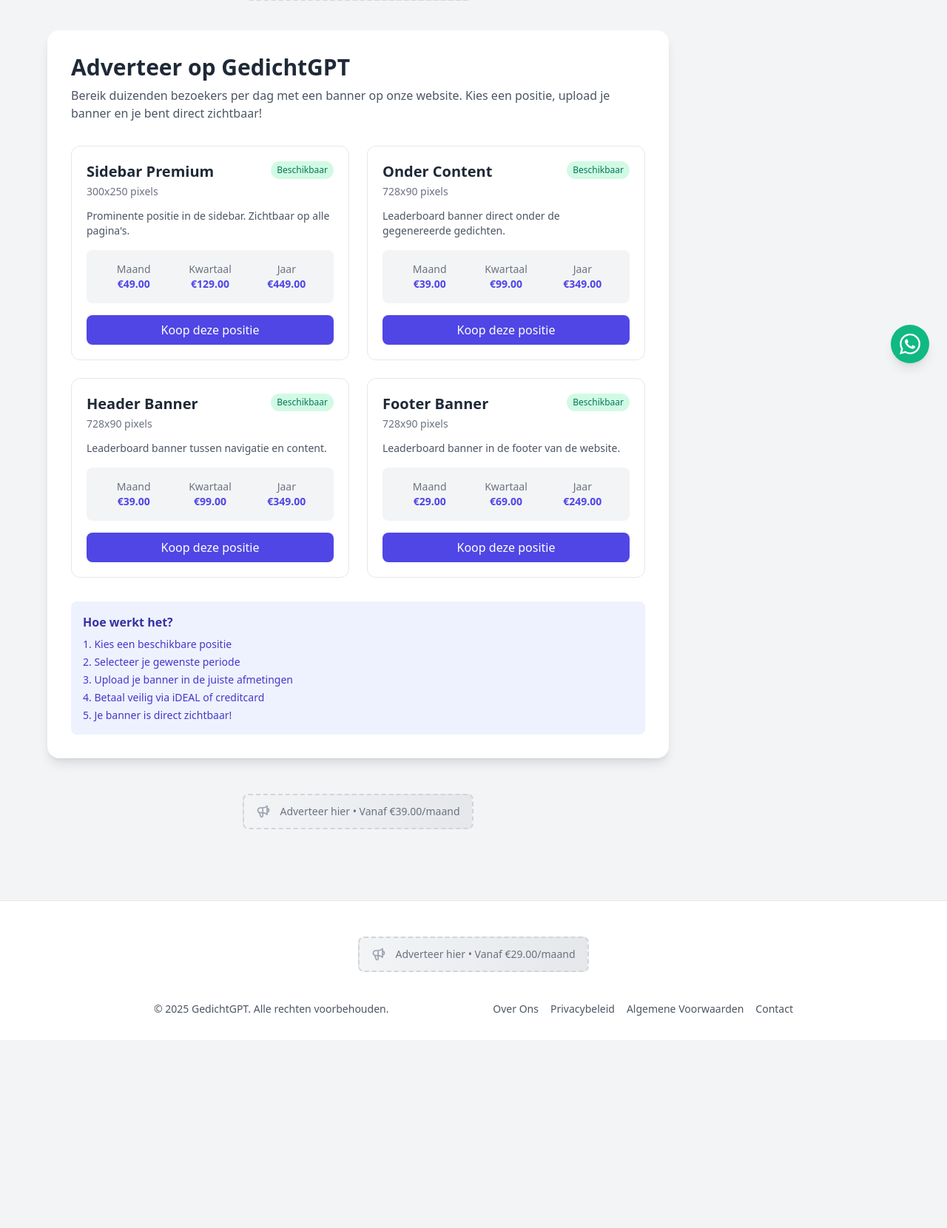
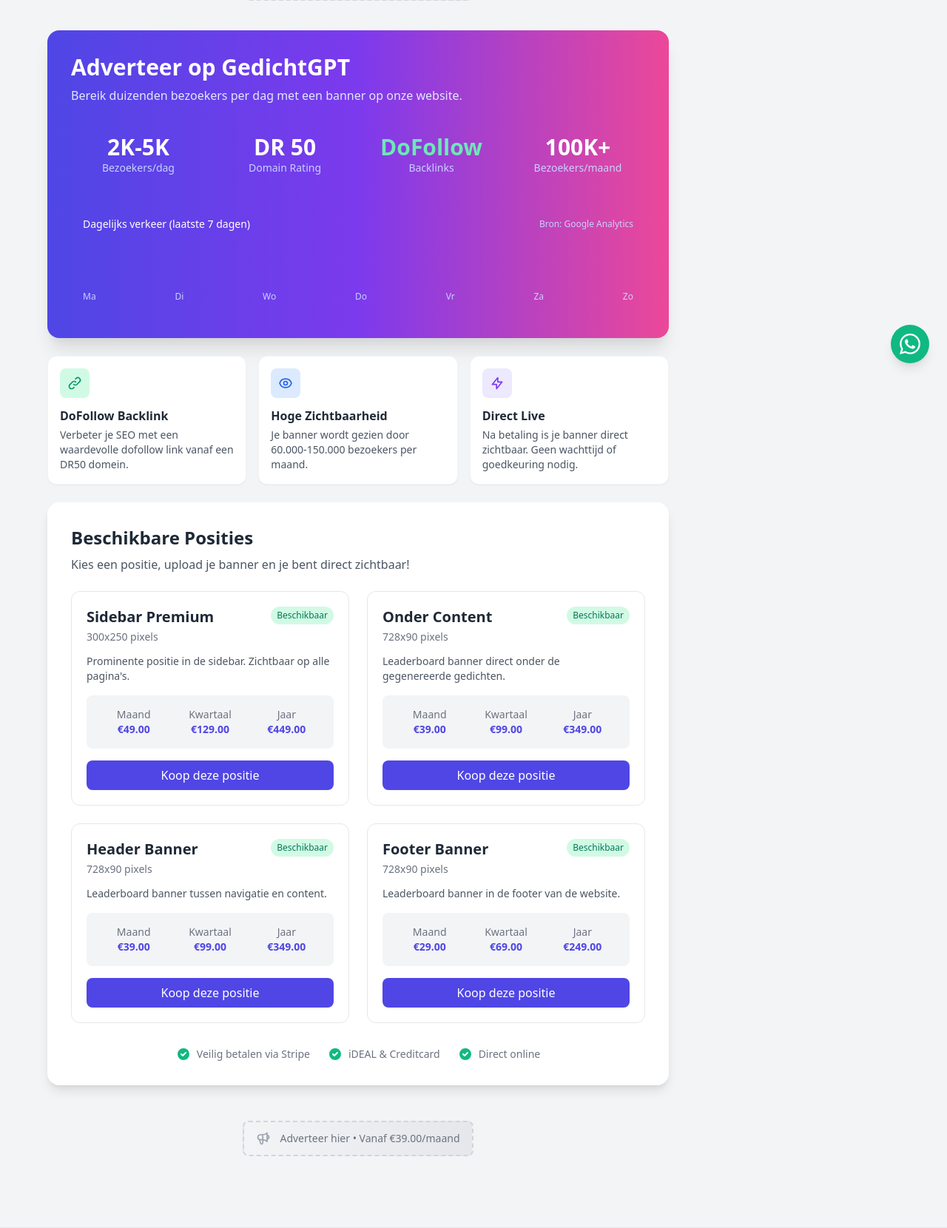
Before and after one commit to smrht/gptgedicht, a Django app: page /adverteren/ in a window 1280 px wide. Shown: the part 285-1945 px from the top of the page at 74% size. Before the commit the page ends 1658 px from the top, so only its background shows below. Run offline with Django 4.2, Linux system fonts and the light colour scheme; data comes from the database, SQL or seed files in the repository; data that the repository does not hold is empty.

Commit message:
refactor: voeg usp hero sectie met stats, traffic graph en benefits toe aan advertentie pagina
- Implementeer gradient hero banner (indigo→purple→pink) met 2K-5K bezoekers/dag, DR50, DoFollow en 100K+/maand stats
- Voeg mini traffic graph toe met 7-dagen overzicht en glassmorphism design (bg-white/10 backdrop-blur)
- Plaats 3 benefit cards met icons: DoFollow backlink (green), hoge zichtbaarheid (blue), direct live (purple)
- Vervang h1 door h2 voor "Beschikbare Posities" sectie na hero content

```diff
--- a/ads/templates/ads/positions_list.html
+++ b/ads/templates/ads/positions_list.html
@@ -3,10 +3,88 @@
 {% block title %}Adverteer op GedichtGPT{% endblock %}
 
 {% block content %}
+<!-- USP Hero Section -->
+<div class="bg-gradient-to-r from-indigo-600 via-purple-600 to-pink-500 rounded-2xl shadow-xl p-6 md:p-8 mb-6 text-white">
+    <h1 class="text-3xl font-bold mb-2">Adverteer op GedichtGPT</h1>
+    <p class="text-indigo-100 mb-6">
+        Bereik duizenden bezoekers per dag met een banner op onze website.
+    </p>
+
+    <!-- Stats Grid -->
+    <div class="grid grid-cols-2 md:grid-cols-4 gap-4 mb-6">
+        <div class="bg-white/10 backdrop-blur rounded-xl p-4 text-center">
+            <div class="text-3xl font-bold">2K-5K</div>
+            <div class="text-sm text-indigo-200">Bezoekers/dag</div>
+        </div>
+        <div class="bg-white/10 backdrop-blur rounded-xl p-4 text-center">
+            <div class="text-3xl font-bold">DR 50</div>
+            <div class="text-sm text-indigo-200">Domain Rating</div>
+        </div>
+        <div class="bg-white/10 backdrop-blur rounded-xl p-4 text-center">
+            <div class="text-3xl font-bold text-green-300">DoFollow</div>
+            <div class="text-sm text-indigo-200">Backlinks</div>
+        </div>
+        <div class="bg-white/10 backdrop-blur rounded-xl p-4 text-center">
+            <div class="text-3xl font-bold">100K+</div>
+            <div class="text-sm text-indigo-200">Bezoekers/maand</div>
+        </div>
+    </div>
+
+    <!-- Mini Traffic Graph -->
+    <div class="bg-white/10 backdrop-blur rounded-xl p-4">
+        <div class="flex items-center justify-between mb-3">
+            <span class="text-sm font-medium">Dagelijks verkeer (laatste 7 dagen)</span>
+            <span class="text-xs text-indigo-200">Bron: Google Analytics</span>
+        </div>
+        <div class="flex items-end gap-1 h-16">
+            <div class="flex-1 bg-white/30 rounded-t" style="height: 65%;" title="Ma: 3.2K"></div>
+            <div class="flex-1 bg-white/30 rounded-t" style="height: 80%;" title="Di: 4.1K"></div>
+            <div class="flex-1 bg-white/30 rounded-t" style="height: 70%;" title="Wo: 3.5K"></div>
+            <div class="flex-1 bg-white/30 rounded-t" style="height: 90%;" title="Do: 4.6K"></div>
+            <div class="flex-1 bg-white/40 rounded-t" style="height: 100%;" title="Vr: 5.0K"></div>
+            <div class="flex-1 bg-white/30 rounded-t" style="height: 55%;" title="Za: 2.8K"></div>
+            <div class="flex-1 bg-white/30 rounded-t" style="height: 50%;" title="Zo: 2.5K"></div>
+        </div>
+        <div class="flex justify-between text-xs text-indigo-200 mt-1">
+            <span>Ma</span><span>Di</span><span>Wo</span><span>Do</span><span>Vr</span><span>Za</span><span>Zo</span>
+        </div>
+    </div>
+</div>
+
+<!-- Benefits -->
+<div class="grid md:grid-cols-3 gap-4 mb-6">
+    <div class="bg-white rounded-xl p-4 shadow-sm border border-gray-100">
+        <div class="w-10 h-10 bg-green-100 rounded-lg flex items-center justify-center mb-3">
+            <svg class="w-5 h-5 text-green-600" fill="none" stroke="currentColor" viewBox="0 0 24 24">
+                <path stroke-linecap="round" stroke-linejoin="round" stroke-width="2" d="M13.828 10.172a4 4 0 00-5.656 0l-4 4a4 4 0 105.656 5.656l1.102-1.101m-.758-4.899a4 4 0 005.656 0l4-4a4 4 0 00-5.656-5.656l-1.1 1.1"/>
+            </svg>
+        </div>
+        <h3 class="font-semibold text-gray-800 mb-1">DoFollow Backlink</h3>
+        <p class="text-sm text-gray-600">Verbeter je SEO met een waardevolle dofollow link vanaf een DR50 domein.</p>
+    </div>
+    <div class="bg-white rounded-xl p-4 shadow-sm border border-gray-100">
+        <div class="w-10 h-10 bg-blue-100 rounded-lg flex items-center justify-center mb-3">
+            <svg class="w-5 h-5 text-blue-600" fill="none" stroke="currentColor" viewBox="0 0 24 24">
+                <path stroke-linecap="round" stroke-linejoin="round" stroke-width="2" d="M15 12a3 3 0 11-6 0 3 3 0 016 0z"/><path stroke-linecap="round" stroke-linejoin="round" stroke-width="2" d="M2.458 12C3.732 7.943 7.523 5 12 5c4.478 0 8.268 2.943 9.542 7-1.274 4.057-5.064 7-9.542 7-4.477 0-8.268-2.943-9.542-7z"/>
+            </svg>
+        </div>
+        <h3 class="font-semibold text-gray-800 mb-1">Hoge Zichtbaarheid</h3>
+        <p class="text-sm text-gray-600">Je banner wordt gezien door 60.000-150.000 bezoekers per maand.</p>
+    </div>
+    <div class="bg-white rounded-xl p-4 shadow-sm border border-gray-100">
+        <div class="w-10 h-10 bg-purple-100 rounded-lg flex items-center justify-center mb-3">
+            <svg class="w-5 h-5 text-purple-600" fill="none" stroke="currentColor" viewBox="0 0 24 24">
+                <path stroke-linecap="round" stroke-linejoin="round" stroke-width="2" d="M13 10V3L4 14h7v7l9-11h-7z"/>
+            </svg>
+        </div>
+        <h3 class="font-semibold text-gray-800 mb-1">Direct Live</h3>
+        <p class="text-sm text-gray-600">Na betaling is je banner direct zichtbaar. Geen wachttijd of goedkeuring nodig.</p>
+    </div>
+</div>
+
 <div class="bg-white rounded-2xl shadow-lg p-6 md:p-8">
-    <h1 class="text-3xl font-bold text-gray-800 mb-2">Adverteer op GedichtGPT</h1>
-    <p class="text-gray-600 mb-8">
-        Bereik duizenden bezoekers per dag met een banner op onze website.
+    <h2 class="text-2xl font-bold text-gray-800 mb-2">Beschikbare Posities</h2>
+    <p class="text-gray-600 mb-6">
         Kies een positie, upload je banner en je bent direct zichtbaar!
     </p>
 
@@ -64,15 +142,26 @@
         {% endfor %}
     </div>
 
-    <div class="mt-8 p-4 bg-indigo-50 rounded-lg">
-        <h4 class="font-semibold text-indigo-800 mb-2">Hoe werkt het?</h4>
-        <ol class="text-sm text-indigo-700 space-y-1">
-            <li>1. Kies een beschikbare positie</li>
-            <li>2. Selecteer je gewenste periode</li>
-            <li>3. Upload je banner in de juiste afmetingen</li>
-            <li>4. Betaal veilig via iDEAL of creditcard</li>
-            <li>5. Je banner is direct zichtbaar!</li>
-        </ol>
+    <!-- Trust badges -->
+    <div class="mt-8 flex flex-wrap items-center justify-center gap-6 text-sm text-gray-500">
+        <div class="flex items-center gap-2">
+            <svg class="w-5 h-5 text-green-500" fill="currentColor" viewBox="0 0 20 20">
+                <path fill-rule="evenodd" d="M10 18a8 8 0 100-16 8 8 0 000 16zm3.707-9.293a1 1 0 00-1.414-1.414L9 10.586 7.707 9.293a1 1 0 00-1.414 1.414l2 2a1 1 0 001.414 0l4-4z" clip-rule="evenodd"/>
+            </svg>
+            Veilig betalen via Stripe
+        </div>
+        <div class="flex items-center gap-2">
+            <svg class="w-5 h-5 text-green-500" fill="currentColor" viewBox="0 0 20 20">
+                <path fill-rule="evenodd" d="M10 18a8 8 0 100-16 8 8 0 000 16zm3.707-9.293a1 1 0 00-1.414-1.414L9 10.586 7.707 9.293a1 1 0 00-1.414 1.414l2 2a1 1 0 001.414 0l4-4z" clip-rule="evenodd"/>
+            </svg>
+            iDEAL & Creditcard
+        </div>
+        <div class="flex items-center gap-2">
+            <svg class="w-5 h-5 text-green-500" fill="currentColor" viewBox="0 0 20 20">
+                <path fill-rule="evenodd" d="M10 18a8 8 0 100-16 8 8 0 000 16zm3.707-9.293a1 1 0 00-1.414-1.414L9 10.586 7.707 9.293a1 1 0 00-1.414 1.414l2 2a1 1 0 001.414 0l4-4z" clip-rule="evenodd"/>
+            </svg>
+            Direct online
+        </div>
     </div>
 </div>
 {% endblock %}
```
